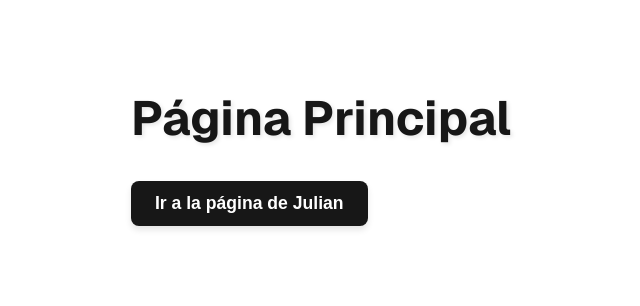
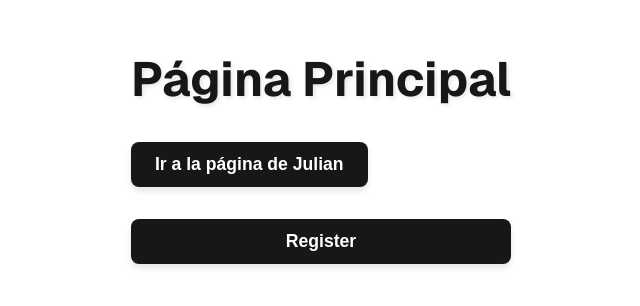
Before and after one commit to psalamanca/react_homework, a Next.js app: page / in a window 1280 px wide. Shown: the part 244-550 px from the top of the page, without its empty margins (319-959 px from the left). Built offline with nearby package versions, Linux system fonts and the light colour scheme.

Commit message:
component done

```diff
--- /dev/null
+++ b/src/app/juanCa/components/Button.jsx
@@ -0,0 +1,18 @@
+import React from 'react';
+
+ import styles from './Button.module.css';
+
+function Button() {
+    return (
+        <button className={styles.register}>
+            Register
+        </button>
+    )
+
+
+
+
+
+}
+
+ export default Button;
--- /dev/null
+++ b/src/app/juanCa/components/Button.module.css
@@ -0,0 +1,18 @@
+.register{
+     background: var(--foreground);
+  color: var(--background);
+  border: none;
+  border-radius: 8px;
+  padding: 12px 24px;
+  font-size: 1.1rem;
+  font-weight: 600;
+  cursor: pointer;
+  transition: all 0.3s ease;
+  box-shadow: 0 4px 6px rgba(0, 0, 0, 0.1);
+}
+
+.register:hover{
+     transform: translateY(-2px);
+  box-shadow: 0 6px 12px rgba(0, 0, 0, 0.15);
+  background: var(--button-primary-hover);
+}
--- a/src/app/page.js
+++ b/src/app/page.js
@@ -1,5 +1,6 @@
 import Link from "next/link";
 import styles from "./page.module.css";
+import Button from './juanCa/components/Button';
 
 export default function Home() {
   return (
@@ -9,6 +10,7 @@ export default function Home() {
         <Link href="/julian">
           <button className={styles.button}>Ir a la página de Julian</button>
         </Link>
+        <Button />
       </main>
     </div>
   );
```
Also changed, not shown: 1 other file (tests, documents, lock files or other folders).
